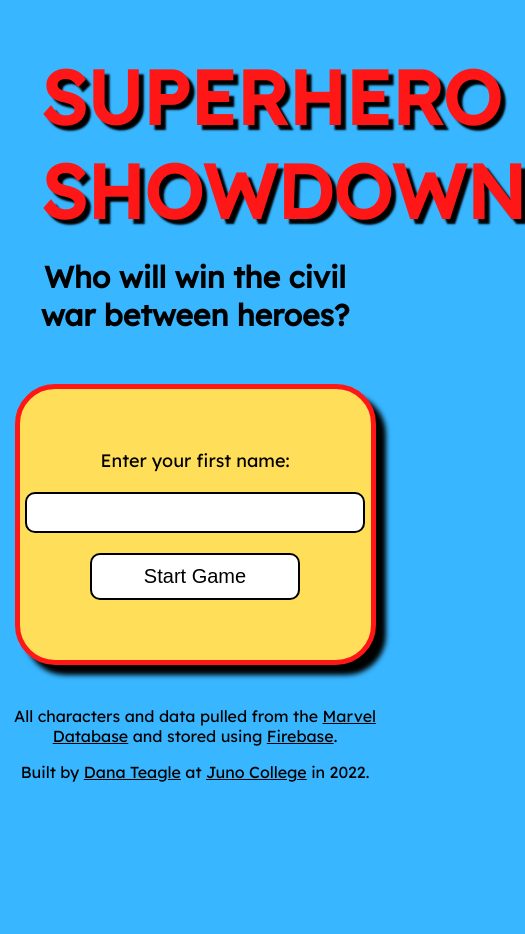
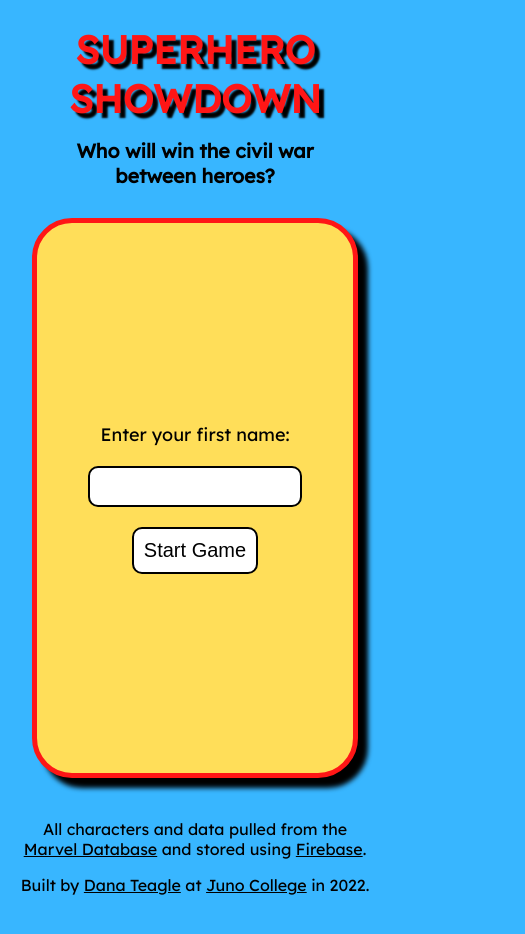
Before and after one commit to torontopubliclibra/superhero-showdown, a React (Create React App) app: page / in a window 390 px wide. Shown: the whole page, 525 px wide, since content can reach past the window. Before the commit the page ends 844 px from the top, so only its background shows below. Built offline with nearby package versions, Linux system fonts and the light colour scheme; no server answers; the database is empty.

Commit message:
started mobile styling

```diff
--- a/src/App.css
+++ b/src/App.css
@@ -12,6 +12,11 @@
   to {
     opacity: 1;
   }
+}
+
+.wrapper {
+  max-width: 90%;
+  margin: 0 auto;
 }
 
 header {
@@ -48,6 +53,7 @@ main {
 .startScreen {
   display: flex;
   flex-direction: column;
+  justify-content: center;
   padding: 50px 0px;
   width: 400px;
 }
@@ -267,3 +273,93 @@ footer p a {
 footer p a:hover {
   color: #ff1616;
 }
+
+@media screen and (max-width: 768px) {
+  main {
+    min-height: 550px;
+    height: 100%;
+  }
+  header {
+    padding: 20px;
+  }
+  header h1 {
+    font-size: 10vw;
+    padding: 5px;
+  }
+  header h2 {
+    font-size: 5vw;
+  }
+  .startScreen {
+    height: 40vh;
+  }
+  .startScreen input {
+    width: 60%;
+  }
+  .startScreen button {
+    width: 40%;
+  }
+  .game {
+    flex-direction: column;
+  }
+  .gameArea {
+    flex-flow: row wrap;
+  }
+  .gameArea h4 {
+    margin: 0 auto;
+  }
+  .gameArea form {
+    flex-flow: row wrap;
+    justify-content: space-between;
+    gap: 2%;
+  }
+  .gameArea form label {
+    width: 100%;
+  }
+  .gameArea form select {
+    width: 60%;
+    padding: 13px;
+  }
+  .gameArea form button {
+    width: 38%;
+  }
+  .phrase {
+    display: none;
+  }
+  .gameArea, .playerHand, .computerHand {
+    width: 80%;
+    margin: 0 auto;
+  }
+  .playerCard img, .computerCard img {
+    width: 40%;
+  }
+  .playerCard img {
+    float: left;
+  }
+  .computerCard img {
+    float: right;
+  }
+  .cardTitle, .cardStats {
+    transform: translateX(0);
+    width: 60%;
+  }
+  .cardTitle {
+    height: 100%;
+  }
+  .cardTitle p {
+    height: 100%;
+    font-size: 3vw;
+  }
+  .cardTitle p, .cardStats ul {
+    opacity: 1 !important;
+    padding: 20px !important;
+  }
+  .cardStats ul {
+    font-size: 2.5vw;
+  }
+  .playerCard .cardTitle, .playerCard .cardStats {
+    left: 40%;
+  }
+  .computerCard .cardTitle, .computerCard .cardStats {
+    left: 0%;
+  }
+}
--- a/src/App.js
+++ b/src/App.js
@@ -4,6 +4,7 @@ import Main from './Main'
 function App() {
   return (
     <div className="App">
+      <div className="wrapper">
         <header>
           <h1>Superhero Showdown</h1>
           <h2>Who will win the civil war between heroes?</h2>
@@ -14,6 +15,7 @@ function App() {
           <p>Built by <a href="https://danateagle.com" target="_blank">Dana Teagle</a> at <a href="https://junocollege.com" target="_blank">Juno College</a> in 2022.</p>
         </footer>
       </div>
+    </div>
   );
 }
 
```
Lines whose indentation alone changed are shown as unchanged.
